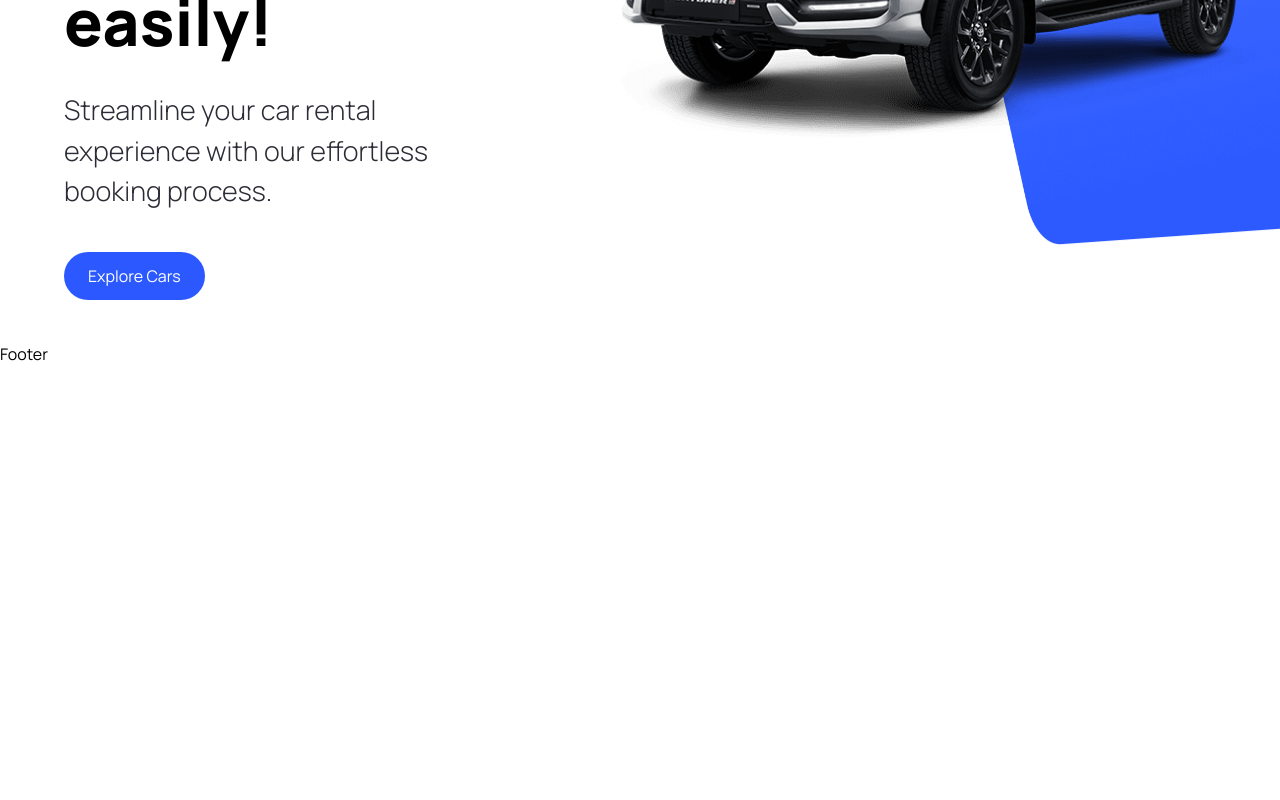
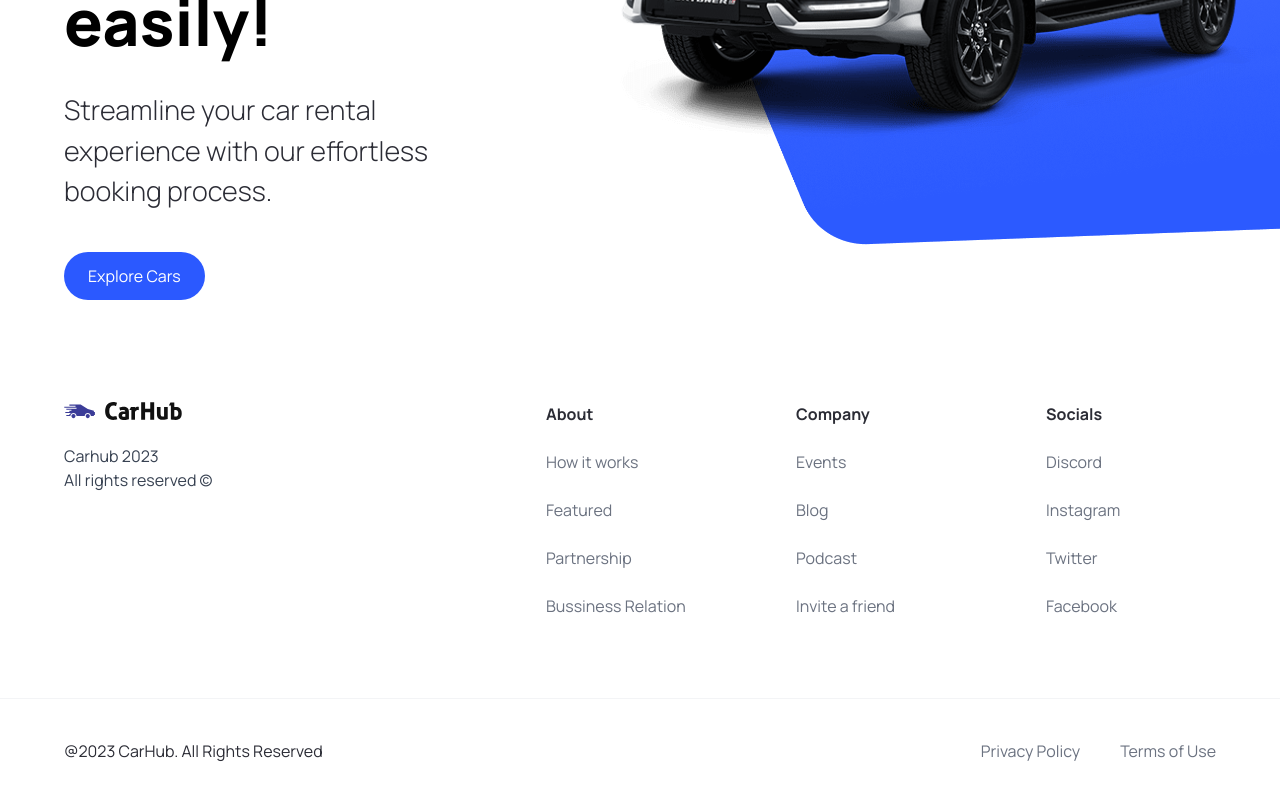
Before and after one commit to carlosdevprog/car-show, a Next.js app: page / in a window 1280 px wide. Shown: the part 458-1258 px from the top of the page. Before the commit the page ends 824 px from the top, so only its background shows below. Built offline with nearby package versions, Linux system fonts and the light colour scheme.

Commit message:
feat: footer component edited

```diff
--- a/components/Footer.tsx
+++ b/components/Footer.tsx
@@ -1,8 +1,61 @@
 import React from 'react'
+import Link from 'next/link'
+import Image from 'next/image'
+import { CustomButton } from '@/components'
+import { footerLinks } from '@/constants'
 
 const Footer = () => {
   return (
-    <div>Footer</div>
+    <footer className='flex flex-col
+    text-black-100 mt-5 border-t-blackoder-gray-100'>
+      <div className='flex max-md:flex-col
+      flex-wrap justify-between gap-5 sm:px-16
+      px-6 py-10'>
+        <div className='flex flex-col
+        justify-start items-start gap-6'>
+          <Image src="/logo.svg" alt="logo"
+            width={118} height={18}
+            className='object-contain' />
+          <p className='text-base text-gray-700'>
+            Carhub 2023 <br />
+            All rights reserved &copy;
+          </p>
+        </div>
+
+        <div className='footer__links'>
+          {footerLinks.map((link) => (
+            <div key={link.title} className='footer__link'>
+              <h3 className='font-bold'>{link.title}</h3>
+              {link.links.map((item) => (
+                <Link
+                  key={item.title}
+                  href={item.url}
+                  className='text-gray-500'>
+                  <p>{item.title}</p>
+                </Link>
+              ))}
+            </div>
+          ))}
+        </div>
+        </div>
+
+        <div className='flex justify-between
+        items-center flex-wrap mt-10 border-t
+        border-gray-100 sm:px-16 px-6 py-10'>
+          <p>@2023 CarHub. All Rights Reserved</p>
+
+          <div className='footer__copyrights-link'>
+                <Link href="/" className='text-gray-500'>
+                  Privacy Policy
+                </Link>
+                <Link href="/" className='text-gray-500'>
+                  Terms of Use
+                </Link>
+          </div>
+        </div>
+
+
+    </footer>
   )
 }
 
--- a/components/Hero.tsx
+++ b/components/Hero.tsx
@@ -30,10 +30,11 @@ const Hero = () => {
 
             <div className='hero__image-container'>
                 <div className='hero__image'>
-                    <Image src="/hero.png" alt="hero" fill className="object-contain"/>
+                    <Image src="/hero.png" alt="hero"
+                    fill className="object-contain"/>
+                </div>
 
                     <div className="hero__image-overlay"/>
-                </div>
             </div>
         </div>
     )
--- a/components/Navbar.tsx
+++ b/components/Navbar.tsx
@@ -24,7 +24,7 @@ const Navbar = () => {
             title="Sign In"
             btnType="button"
             containerStyles="text-primary-blue
-            rounded-full bg-white min-w-[130px]"/>
+            rounded-full bg-white min-w-[130px] font-semibold"/>
         </nav>
     </header>
   )
```
